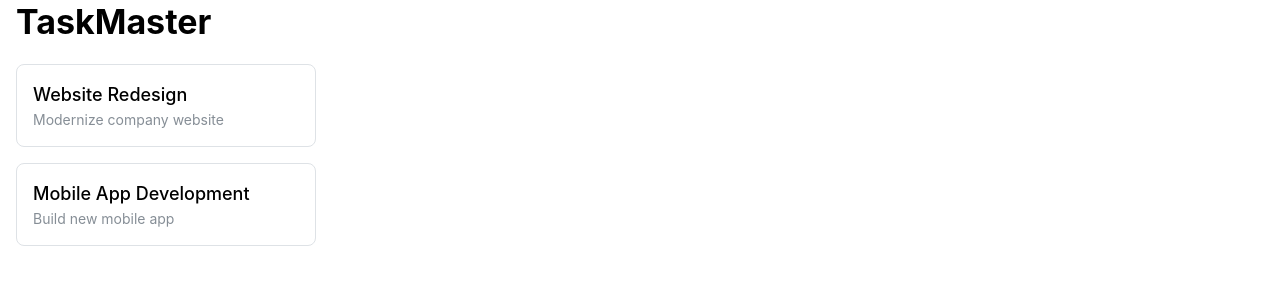
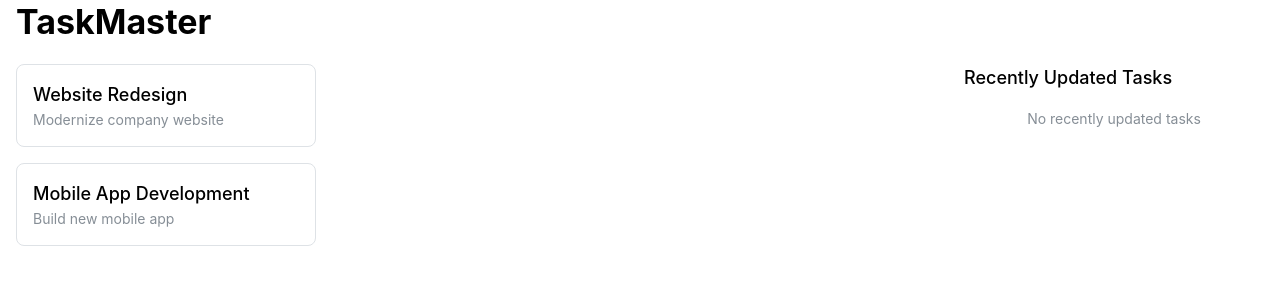
Before and after one commit to jchadwick/react-query-presentation, a React (Vite) app: page / in a window 1280 px wide. Shown: the top 300 px of the page. Built offline with nearby package versions, Linux system fonts and the light colour scheme; data requests are answered from the project's data file.

Commit message:
Recent Tasks

```diff
--- a/db.json
+++ b/db.json
@@ -12,6 +12,15 @@
     }
   ],
   "tasks": [
+    {
+      "id": "1",
+      "projectId": "1",
+      "title": "Design Homepage",
+      "description": "Create new homepage mockup",
+      "status": "pending",
+      "priority": "high",
+      "createdAt": "2024-03-20T10:00:00Z"
+    },
     {
       "id": "2",
       "projectId": "1",
--- a/src/App.tsx
+++ b/src/App.tsx
@@ -1,15 +1,19 @@
 import { useEffect, useState } from "react";
 import { AppShell, Container, Grid, Title, Button, Group } from "@mantine/core";
-import { Project, Task } from "./types";
+import { Project, Task, NewTask, UpdatedTask } from "./types";
 import * as api from "./api";
 import ProjectList from "./components/ProjectList";
 import TaskList from "./components/TaskList";
 import TaskForm from "./components/TaskForm";
+import RecentTasksList from "./components/RecentTasksList";
+
+const MAX_RECENT_TASKS = 5;
 
 function App() {
   const [projects, setProjects] = useState<Project[]>([]);
   const [selectedProject, setSelectedProject] = useState<Project | null>(null);
   const [tasks, setTasks] = useState<Task[]>([]);
+  const [recentTasks, setRecentTasks] = useState<Task[]>([]);
   const [isLoading, setIsLoading] = useState(true);
   const [error, setError] = useState<Error | null>(null);
   const [showTaskForm, setShowTaskForm] = useState(false);
@@ -50,22 +54,33 @@ function App() {
     fetchTasks();
   }, [selectedProject]);
 
-  const handleCreateTask = async (newTask: Omit<Task, "id" | "createdAt">) => {
+  const addToRecentTasks = (task: Task) => {
+    setRecentTasks((prev) => {
+      // Remove the task if it's already in the list
+      const filtered = prev.filter((t) => t.id !== task.id);
+      // Add the task to the beginning and limit the list size
+      return [task, ...filtered].slice(0, MAX_RECENT_TASKS);
+    });
+  };
+
+  const handleCreateTask = async (newTask: NewTask) => {
     try {
       const createdTask = await api.createTask(newTask);
       setTasks((prev) => [...prev, createdTask]);
-      setShowTaskForm(false); // Hide form after successful creation
+      addToRecentTasks(createdTask);
+      setShowTaskForm(false);
     } catch (err) {
       setError(err as Error);
     }
   };
 
-  const handleUpdateTask = async (id: string, updates: Partial<Task>) => {
+  const handleUpdateTask = async (id: string, updates: UpdatedTask) => {
     try {
       const updatedTask = await api.updateTask(id, updates);
       setTasks((prev) =>
         prev.map((task) => (task.id === id ? updatedTask : task))
       );
+      addToRecentTasks(updatedTask);
     } catch (err) {
       setError(err as Error);
     }
@@ -100,7 +115,7 @@ function App() {
               isLoading={isLoading}
             />
           </Grid.Col>
-          <Grid.Col span={9}>
+          <Grid.Col span={6}>
             {selectedProject && (
               <>
                 <Group justify="space-between" mb="md">
@@ -127,6 +142,9 @@ function App() {
             )}
             {error && <div>Error: {error.message}</div>}
           </Grid.Col>
+          <Grid.Col span={3}>
+            <RecentTasksList tasks={recentTasks} />
+          </Grid.Col>
         </Grid>
       </Container>
     </AppShell>
--- a/src/api.ts
+++ b/src/api.ts
@@ -1,11 +1,12 @@
 import axios from "axios";
-import { Project, Task } from "./types";
+import { NewTask, Project, Task, UpdatedTask } from "./types";
 
 const api = axios.create({
   baseURL: "http://localhost:3001",
 });
 
-const mimicLatency = (ms = 1500) => new Promise(resolve => setTimeout(resolve, ms));
+const mimicLatency = (ms = 1500) =>
+  new Promise((resolve) => setTimeout(resolve, ms));
 
 export const getProjects = async (): Promise<Project[]> => {
   await mimicLatency();
@@ -27,23 +28,26 @@ export const getTasks = async (projectId: string): Promise<Task[]> => {
   return data;
 };
 
-export const createTask = async (
-  task: Omit<Task, "id" | "createdAt">
-): Promise<Task> => {
+export const createTask = async (task: NewTask): Promise<Task> => {
   await mimicLatency();
+  const now = new Date().toISOString();
   const { data } = await api.post("/tasks", {
     ...task,
-    createdAt: new Date().toISOString(),
+    createdAt: now,
+    updatedAt: now,
   });
   return data;
 };
 
 export const updateTask = async (
   id: string,
-  updates: Partial<Task>
+  updates: UpdatedTask
 ): Promise<Task> => {
   await mimicLatency();
-  const { data } = await api.patch(`/tasks/${id}`, updates);
+  const { data } = await api.patch(`/tasks/${id}`, {
+    ...updates,
+    updatedAt: new Date().toISOString(),
+  });
   return data;
 };
 
--- /dev/null
+++ b/src/components/RecentTasksList.tsx
@@ -0,0 +1,43 @@
+import { Paper, Text, Stack, Group } from "@mantine/core";
+import { Task } from "../types";
+import { formatDistanceToNow } from "date-fns";
+import { TaskStatusBadge } from "./TaskStatusBadge";
+
+interface RecentTasksListProps {
+  tasks: Task[];
+}
+
+function RecentTasksList({ tasks }: RecentTasksListProps) {
+  return (
+    <>
+      <Text size="lg" fw={500} mb="md">
+        Recently Updated Tasks
+      </Text>
+      <Stack>
+        {tasks.map((task) => (
+          <Paper key={task.id} withBorder p="xs">
+            <Group justify="space-between" mb={4}>
+              <Text size="sm" fw={500} lineClamp={1}>
+                {task.title}
+              </Text>
+              <TaskStatusBadge status={task.status} />
+            </Group>
+            <Text size="xs" c="dimmed">
+              Updated{" "}
+              {formatDistanceToNow(new Date(task.updatedAt || task.createdAt), {
+                addSuffix: true,
+              })}
+            </Text>
+          </Paper>
+        ))}
+        {tasks.length === 0 && (
+          <Text size="sm" c="dimmed" ta="center">
+            No recently updated tasks
+          </Text>
+        )}
+      </Stack>
+    </>
+  );
+}
+
+export default RecentTasksList;
--- a/src/components/TaskList.tsx
+++ b/src/components/TaskList.tsx
@@ -1,6 +1,16 @@
-import { Card, Stack, Text, Group, Badge, ActionIcon, Menu, Skeleton } from '@mantine/core';
-import { Task, TaskStatus } from '../types';
-import { format } from 'date-fns';
+import {
+  Card,
+  Stack,
+  Text,
+  Group,
+  Badge,
+  ActionIcon,
+  Menu,
+  Skeleton,
+} from "@mantine/core";
+import { Task } from "../types";
+import { format } from "date-fns";
+import { TaskStatusBadge } from "./TaskStatusBadge";
 
 interface TaskListProps {
   tasks: Task[];
@@ -9,13 +19,12 @@ interface TaskListProps {
   onDeleteTask: (id: string) => void;
 }
 
-const statusColors: Record<TaskStatus, string> = {
-  pending: 'yellow',
-  in_progress: 'blue',
-  completed: 'green',
-};
-
-function TaskList({ tasks, isLoading, onUpdateTask, onDeleteTask }: TaskListProps) {
+function TaskList({
+  tasks,
+  isLoading,
+  onUpdateTask,
+  onDeleteTask,
+}: TaskListProps) {
   if (isLoading) {
     return (
       <Stack mt="lg">
@@ -28,13 +37,23 @@ function TaskList({ tasks, isLoading, onUpdateTask, onDeleteTask }: TaskListProp
 
   return (
     <Stack mt="lg">
-      {tasks.map(task => (
+      {tasks.map((task) => (
         <Card key={task.id} padding="md" radius="md" withBorder>
           <Group justify="space-between" mb="xs">
-            <Text size="lg" fw={500}>{task.title}</Text>
+            <Text size="lg" fw={500}>
+              {task.title}
+            </Text>
             <Group>
-              <Badge color={statusColors[task.status]}>{task.status.replace('_', ' ')}</Badge>
-              <Badge color={task.priority === 'high' ? 'red' : task.priority === 'medium' ? 'yellow' : 'gray'}>
+              <TaskStatusBadge status={task.status} />
+              <Badge
+                color={
+                  task.priority === "high"
+                    ? "red"
+                    : task.priority === "medium"
+                    ? "yellow"
+                    : "gray"
+                }
+              >
                 {task.priority}
               </Badge>
               <Menu>
@@ -43,13 +62,23 @@ function TaskList({ tasks, isLoading, onUpdateTask, onDeleteTask }: TaskListProp
                 </Menu.Target>
                 <Menu.Dropdown>
                   <Menu.Label>Status</Menu.Label>
-                  <Menu.Item onClick={() => onUpdateTask(task.id, { status: 'pending' })}>
+                  <Menu.Item
+                    onClick={() => onUpdateTask(task.id, { status: "pending" })}
+                  >
                     Set Pending
                   </Menu.Item>
-                  <Menu.Item onClick={() => onUpdateTask(task.id, { status: 'in_progress' })}>
+                  <Menu.Item
+                    onClick={() =>
+                      onUpdateTask(task.id, { status: "in_progress" })
+                    }
+                  >
                     Set In Progress
                   </Menu.Item>
-                  <Menu.Item onClick={() => onUpdateTask(task.id, { status: 'completed' })}>
+                  <Menu.Item
+                    onClick={() =>
+                      onUpdateTask(task.id, { status: "completed" })
+                    }
+                  >
                     Set Completed
                   </Menu.Item>
                   <Menu.Divider />
@@ -63,7 +92,7 @@ function TaskList({ tasks, isLoading, onUpdateTask, onDeleteTask }: TaskListProp
           </Group>
           <Text size="sm">{task.description}</Text>
           <Text size="xs" c="dimmed" mt="xs">
-            Created {format(new Date(task.createdAt), 'PPp')}
+            Created {format(new Date(task.createdAt), "PPp")}
           </Text>
         </Card>
       ))}
--- /dev/null
+++ b/src/components/TaskStatusBadge.tsx
@@ -0,0 +1,11 @@
+import { Badge } from "@mantine/core";
+import { TaskStatus } from "../types";
+
+const statusColors: Record<TaskStatus, string> = {
+  pending: "yellow",
+  in_progress: "blue",
+  completed: "green",
+};
+export function TaskStatusBadge({ status }: { status: TaskStatus; }) {
+  return <Badge color={statusColors[status]}>{status.replace("_", " ")}</Badge>;
+}
```
Also changed, not shown: src/types.ts (+8 -4 lines).
